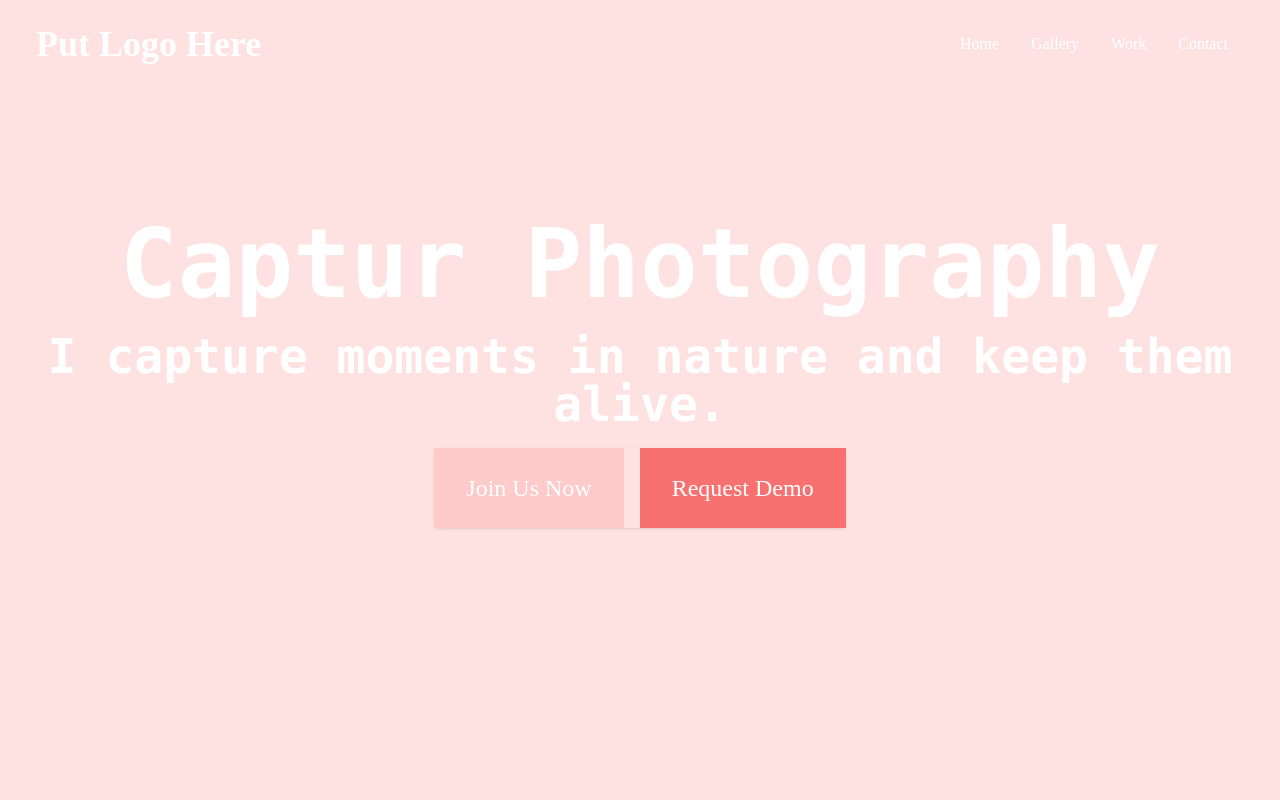
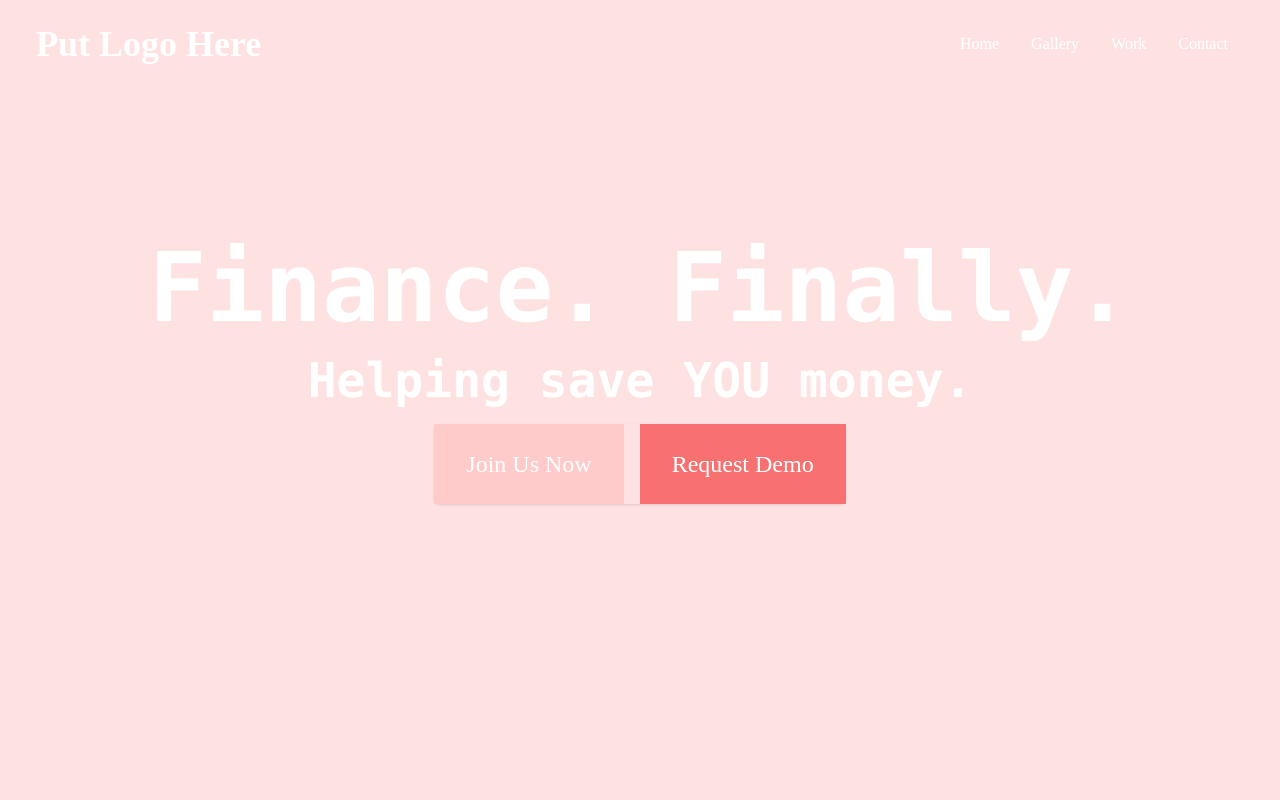
Before and after one commit to arushiMWork2004/maqroBudgetStore, a Next.js app: page / in a window 1280 px wide. Shown: the top 800 px of the page. Built offline with nearby package versions, Linux system fonts and the light colour scheme.

Commit message:
Update index.js

```diff
--- a/pages/index.js
+++ b/pages/index.js
@@ -16,7 +16,7 @@ export default function Home() {
         <meta name='description' content = 'Generateed by create
         next app' />
       </Head>
-      <Hero heading='Captur Photography' message='I capture moments in nature and keep them alive.' />
+      <Hero heading='Finance. Finally.' message='Helping save YOU money.' />
 
     <SponsorsComponent/>
 
```
